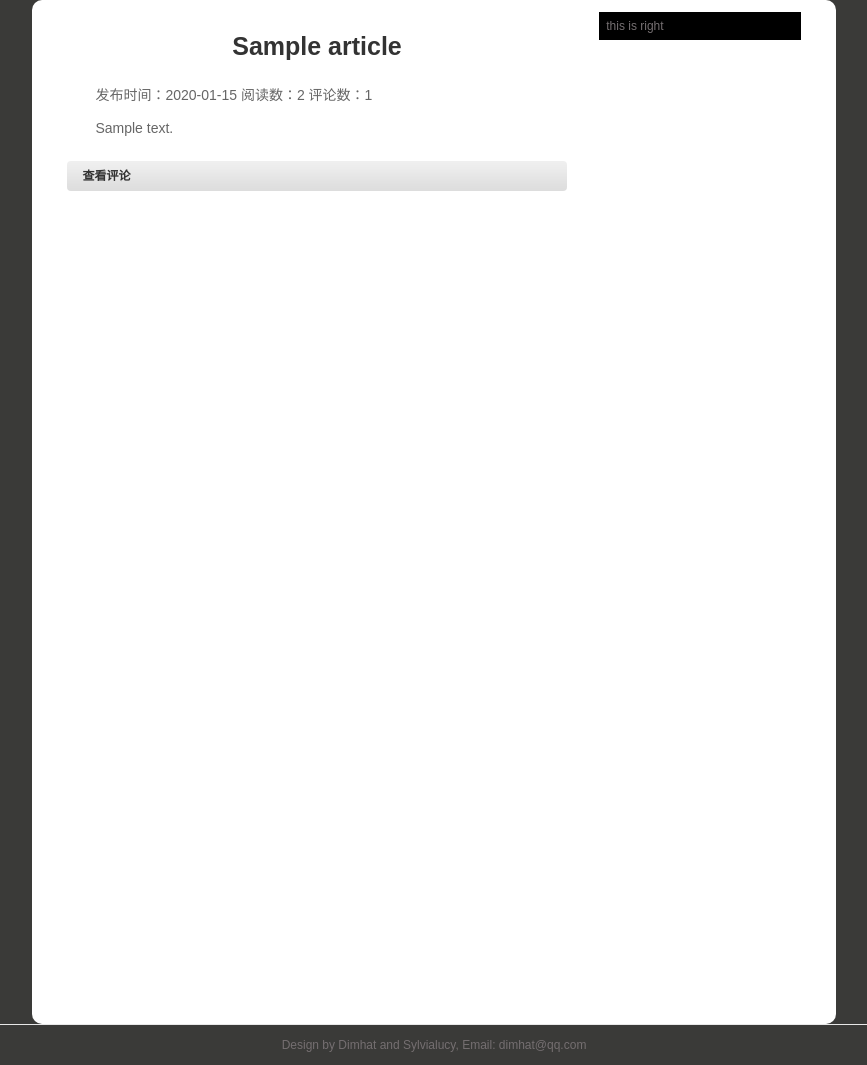
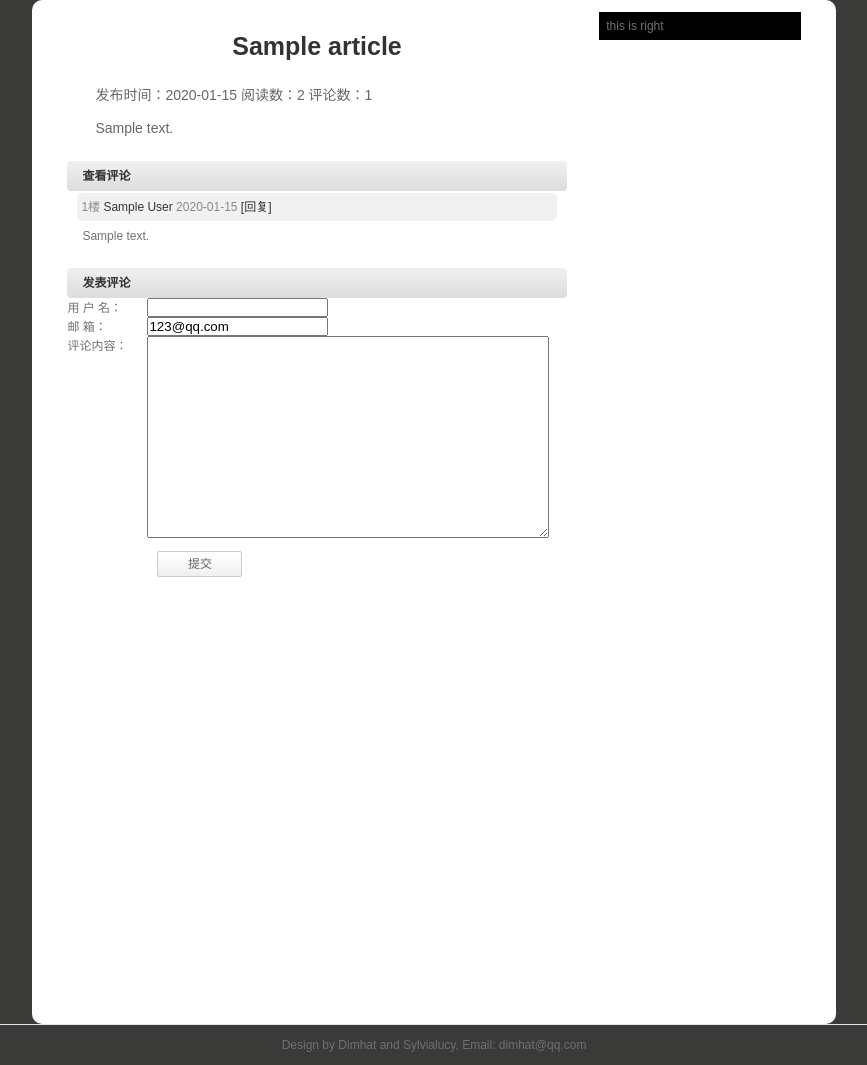
Before and after one commit to dimhat-zero/myblog, a Django app: page /articles/1 in a window 1280 px wide. Shown: the part 80-1145 px from the top of the page, without its empty margins (206-1073 px from the left). Run offline with Django 3.2, Linux system fonts and the light colour scheme; tables that the repository leaves empty hold one stand-in row (values such as "Sample post").

Commit message:
初步完成评论功能

```diff
--- a/myblog/article/views.py
+++ b/myblog/article/views.py
@@ -1,7 +1,7 @@
 # -*- coding: UTF-8 -*-
 from django.http import HttpResponse, HttpResponseRedirect, Http404
 from django.shortcuts import render_to_response
-from myblog.models import Article, User
+from myblog.models import Article, User,Comment
 from myblog.article.forms import ArticleForm
 from django.template import RequestContext
 from django.shortcuts import get_object_or_404
@@ -13,14 +13,12 @@ def article_detail(request, id):
         # update form
         pass
     elif request.method == 'GET':
-        try:
-            article = Article.objects.get(id=id)
-        except Article.DoesNotExist:
-            raise Http404
-        else:
-            article.read_count += 1
-            article.save()
-        return render_to_response('article/article_detail.html', {'article': article},
+        article = get_object_or_404(Article,pk=id)
+        article.read_count += 1
+        article.save()
+
+        comments = Comment.objects.filter(article__id=int(id))
+        return render_to_response('article/article_detail.html', {'article': article,'comments':comments},
                                   context_instance=RequestContext(request))
     else:
         raise Http404
--- a/myblog/static/style.css
+++ b/myblog/static/style.css
@@ -268,7 +268,7 @@ a.readmore{
 }
 
 .comment_body {
-    margin-left: 50px;
+    /*margin-left: 50px;*/
     line-height: 20px;
     padding: 5px;
     min-height: 35px;
@@ -277,3 +277,28 @@ a.readmore{
 .comment_reply {
     margin-left: 50px;
 }
+
+.commentleft {
+    float: left;
+    display: block;
+    width: 80px;
+}
+.commentright {
+    display: block;
+    margin-left: 90px;
+}
+.commentform li {
+    margin: 0px;
+    list-style-type: none;
+}
+
+.commentform .comment_btn {
+    width: 85px;
+    height: 26px;
+    margin: 10px 0 0 90px;
+    border: none;
+    background: url(/static/img/submit_bg.gif) no-repeat 0 0;
+    color: #666;
+    font: normal 12px/26px Arial, Helvetica, sans-serif;
+    text-align: center;
+}
--- a/myblog/templates/article/article_detail.html
+++ b/myblog/templates/article/article_detail.html
@@ -23,6 +23,7 @@
 			<div id="comment_title" class="panel_head">
         		<span class="see_comment">查看评论</span><a name="comments"></a>
 			</div>
+			<!-- 展示评论 -->
 			<div id="comment_list">
 				{% for comment in comments %}
 				<dl class="comment_item">
@@ -39,16 +40,50 @@
 						</span>
 					</dt>
 					<dd class="comment_body">{{comment.content}}</dd>
-
+					<!--
 					<dl class="comment_item comment_reply">
 						<dt class="comment_head">回复头</dt>
 						<dd class="comment_body"></dd>
 					</dl>
+					-->
 				</dl>
 				{% endfor %}
 				<div class="clear"></div>
 			</div>
-			<div id="comment_form"></div>
+			<!-- 回复评论 -->
+			<div id="comment_form">
+				<form action="/comments/{{article.id}}" method="POST">
+					{% csrf_token %}
+					<div class="commentform">
+						<div class="panel_head">发表评论</div>
+						<ul>
+							<li class="commentleft">用 户 名：</li>
+							<li class="commentright">
+								<input type="text" name="author" value="{{request.session.nickname}}">
+							</li>
+						</ul>
+						<ul>
+							<li class="commentleft">邮 箱：</li>
+							<li class="commentright">
+								<input type="text" name="email" value="123@qq.com">
+							</li>
+						</ul>
+						<ul>
+							<li class="commentleft">评论内容：</li>
+							<li class="commentright" style="position:relative;">
+
+								<textarea class="comment_content" name="content" id="content" style="width:400px; height: 200px;"></textarea>
+							</li>
+						</ul>
+						<ul>
+							<input type="hidden" id="comment_parent_id" name="comment_parent_id">
+							<input type="hidden" id="user_id" name="user_id" value="{{request.session.user_id}}">
+							<input type="submit" class="comment_btn" value="提交">&nbsp;&nbsp;
+							<span id="tip_comment" style="color: Red; display: none;"></span>
+						</ul>
+					</div>
+				</form>
+			</div>
 
 		</div>
 	</article>
--- a/myblog/urls.py
+++ b/myblog/urls.py
@@ -48,4 +48,4 @@ urlpatterns += patterns('myblog.article.views',
 
 # comment
 urlpatterns += patterns('myblog.comment.views',
-                        (r'^commentadd/(\d+)$', 'comment_add'),)
+                        (r'^comments/(\d+)$', 'comment_add'),)
```
Also changed, not shown: myblog/comment/forms.py (added, +13 -0 lines), myblog/comment/views.py (+26 -6 lines), myblog/static/img/submit_bg.gif (added).
